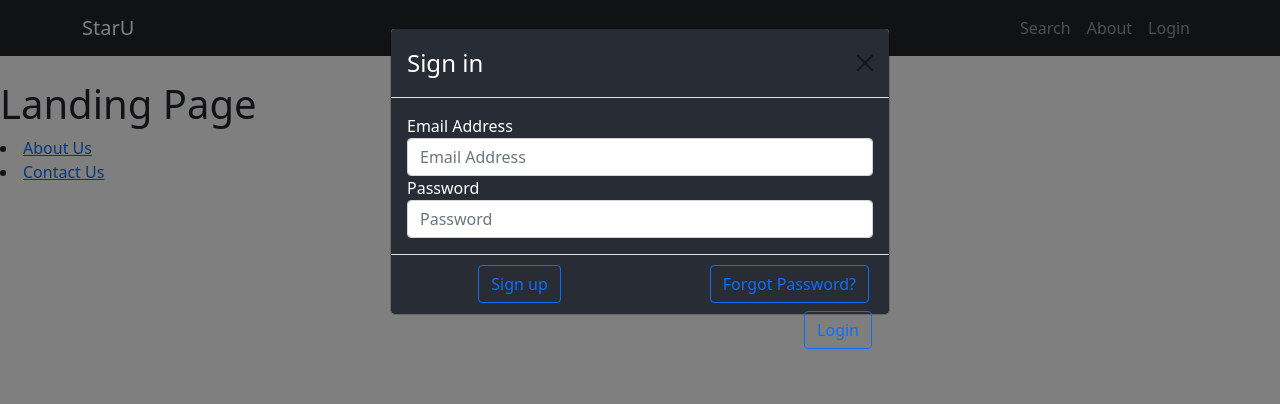
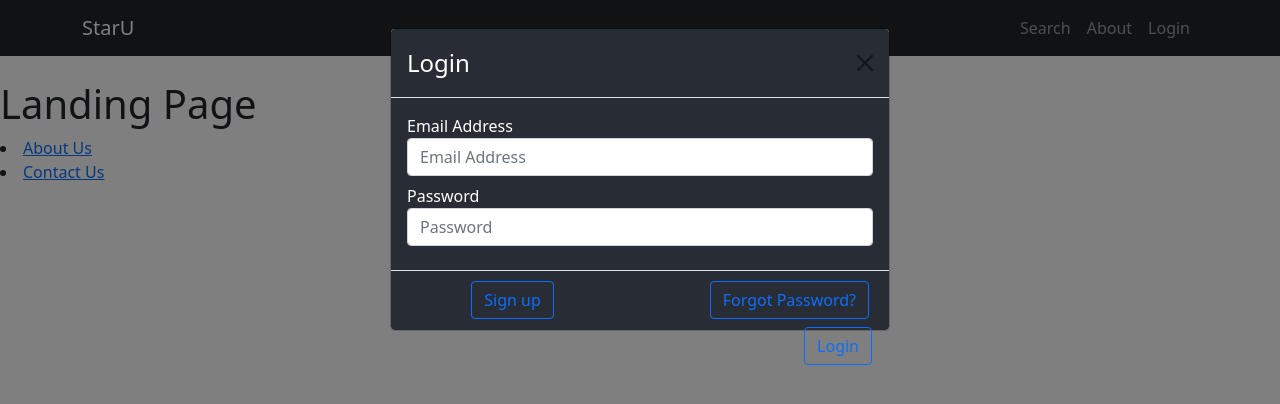
Before and after one commit to TimWargo/staru, a React (Create React App) app: page / in a window 1280 px wide. Both pictures are taken after a click on the button "Login". Shown: the top 404 px of the page. Built offline with nearby package versions, Linux system fonts and the light colour scheme.

Commit message:
Edited Spacing and Style

```diff
--- a/src/Components/LoginForm/LoginForm.css
+++ b/src/Components/LoginForm/LoginForm.css
@@ -8,21 +8,21 @@ color: white;
     color: white;
 }
 
-.div-form-group {
-margin-bottom: 25px;
-}
-
-
 .modal-footer {
  background-color: #282c34;
  color: #282c34;
  height: 60px;
 }
 
+input {
+    margin-bottom: 8px;
+}
+
+
 .div-footer2 {
     margin-top: -2px;
     margin-bottom: 10px;
-    margin-right: 145px;
+    margin-right: 152px;
 }
 
 .div-footer1 {
--- a/src/Components/LoginForm/LoginForm.js
+++ b/src/Components/LoginForm/LoginForm.js
@@ -20,7 +20,7 @@ class LoginForm extends Component {
                 <Nav.Link onClick={this.onOpenModal}>Login</Nav.Link>
                 <Modal show={login} onExit={this.onCloseModal} onHide={this.onCloseModal}>
                     <Modal.Header closeButton>
-                        <Modal.Title>Sign in</Modal.Title>
+                        <Modal.Title>Login</Modal.Title>
                     </Modal.Header>
                     <Modal.Body>
                     <div className="form-group">
```
